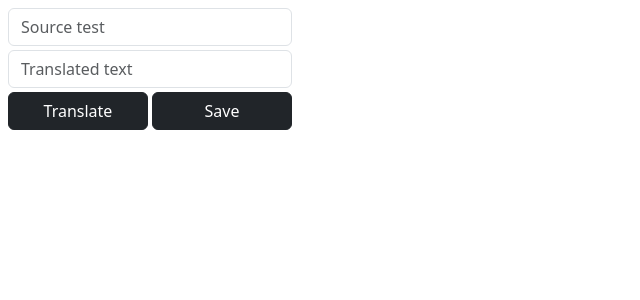
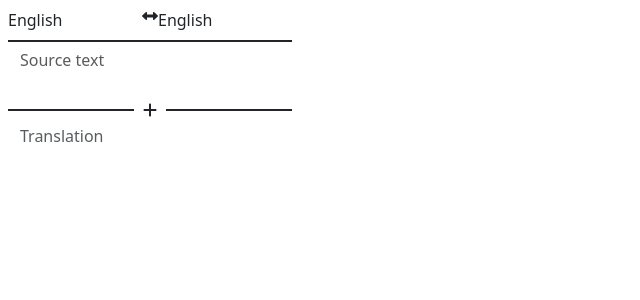
Before and after one commit to DavidOriginalnoeImya/word-learning-browser-ext, a React (Create React App) app: page / in a window 1280 px wide. Shown: the top 300 px of the page, without its empty margins (0-640 px from the left). Built offline with nearby package versions, Linux system fonts and the light colour scheme.

Commit message:
feat: правки интерфейса

```diff
--- a/package.json
+++ b/package.json
@@ -3,6 +3,9 @@
   "version": "0.1.0",
   "private": true,
   "dependencies": {
+    "@fortawesome/fontawesome-svg-core": "^6.4.2",
+    "@fortawesome/free-solid-svg-icons": "^6.4.2",
+    "@fortawesome/react-fontawesome": "^0.2.0",
     "@testing-library/jest-dom": "^5.17.0",
     "@testing-library/react": "^13.4.0",
     "@testing-library/user-event": "^13.5.0",
--- /dev/null
+++ b/src/components/AddButton.tsx
@@ -0,0 +1,31 @@
+import React from 'react';
+import {faPlus} from "@fortawesome/free-solid-svg-icons";
+import {FontAwesomeIcon} from "@fortawesome/react-fontawesome";
+
+const AddButton = () => {
+    const lineStyle = {
+        width: "100%",
+        borderBottom: "solid",
+        height: "0",
+        marginTop: "2.5%",
+        borderWidth: "2px"
+    };
+
+    const iconStyle = {
+        marginLeft: "3%",
+        marginRight: "3%",
+    };
+
+    return (
+        <div className="d-flex">
+            <div style={lineStyle}/>
+            <FontAwesomeIcon
+                icon={faPlus}
+                style={iconStyle}
+            />
+            <div style={lineStyle}/>
+        </div>
+    );
+};
+
+export default AddButton;
--- /dev/null
+++ b/src/components/LanguagePanel.tsx
@@ -0,0 +1,22 @@
+import React from 'react';
+import Select from "./Select";
+import {FontAwesomeIcon} from "@fortawesome/react-fontawesome";
+import {faArrowsAltH} from "@fortawesome/free-solid-svg-icons";
+
+const LanguagePanel = () => {
+    const panelStyle = {
+        borderBottom: "solid",
+        borderWidth: "2px",
+        display: "flex"
+    }
+
+    return (
+        <div style={panelStyle}>
+            <Select values={["English", "Russian", "Australian"]}/>
+            <FontAwesomeIcon icon={faArrowsAltH} />
+            <Select values={["English", "Russian", "Australian"]}/>
+        </div>
+    );
+};
+
+export default LanguagePanel;
--- a/src/components/Popup.tsx
+++ b/src/components/Popup.tsx
@@ -4,6 +4,12 @@ import Form from 'react-bootstrap/esm/Form';
 import {Button} from "react-bootstrap";
 import selectedStringStore from "../stores/SelectedStringStore";
 import {observer} from "mobx-react-lite";
+import Select from "./Select";
+import {faArrowsAltH, faPlus} from "@fortawesome/free-solid-svg-icons";
+import {FontAwesomeIcon} from "@fortawesome/react-fontawesome";
+import TextArea from "./TextArea";
+import AddButton from "./AddButton";
+import LanguagePanel from "./LanguagePanel";
 
 const Popup = () => {
 
@@ -20,36 +26,40 @@ const Popup = () => {
 
     return (
         <Col className="m-2">
-            <Form.Control
-                type="text"
-                placeholder="Source test"
-                onChange={e => selectedStringStore.setSelectedString(e.target.value)}
-                value={selectedStringStore.selectedString}
-                className="mb-1"
-            />
-            <Form.Control
-                type="text"
-                placeholder="Translated text"
-                onChange={e => selectedStringStore.setTranslatedString(e.target.value)}
-                value={selectedStringStore.translatedString}
-                className="mb-1"
-            />
-            <div className="d-flex">
-                <Button
-                    onClick={onTranslateBtnClicked}
-                    variant="dark"
-                    className="w-100"
-                >
-                    Translate
-                </Button>
-                <Button
-                    onClick={onSaveBtnClicked}
-                    variant="dark"
-                    className="w-100 ms-1"
-                >
-                    Save
-                </Button>
-            </div>
+            <LanguagePanel/>
+            <TextArea placeholder="Source text" />
+            <AddButton/>
+            <TextArea placeholder="Translation" />
+            {/*<Form.Control*/}
+            {/*    type="text"*/}
+            {/*    placeholder="Source test"*/}
+            {/*    onChange={e => selectedStringStore.setSelectedString(e.target.value)}*/}
+            {/*    value={selectedStringStore.selectedString}*/}
+            {/*    className="mb-1"*/}
+            {/*/>*/}
+            {/*<Form.Control*/}
+            {/*    type="text"*/}
+            {/*    placeholder="Translated text"*/}
+            {/*    onChange={e => selectedStringStore.setTranslatedString(e.target.value)}*/}
+            {/*    value={selectedStringStore.translatedString}*/}
+            {/*    className="mb-1"*/}
+            {/*/>*/}
+            {/*<div className="d-flex">*/}
+            {/*    <Button*/}
+            {/*        onClick={onTranslateBtnClicked}*/}
+            {/*        variant="dark"*/}
+            {/*        className="w-100"*/}
+            {/*    >*/}
+            {/*        Translate*/}
+            {/*    </Button>*/}
+            {/*    <Button*/}
+            {/*        onClick={onSaveBtnClicked}*/}
+            {/*        variant="dark"*/}
+            {/*        className="w-100 ms-1"*/}
+            {/*    >*/}
+            {/*        Save*/}
+            {/*    </Button>*/}
+            {/*</div>*/}
         </Col>
     );
 };
--- /dev/null
+++ b/src/components/Select.tsx
@@ -0,0 +1,58 @@
+import React, {FC, useState} from 'react';
+import {Form, ListGroup, ListGroupItem} from 'react-bootstrap';
+
+interface ISelect {
+    values: string[];
+}
+
+const Select: FC<ISelect> = ({ values }) => {
+    const getInitValue = () => {
+        return values.length > 0 ? values[0] : "";
+    }
+
+    const [value, setValue] = useState(getInitValue());
+
+    const [isValuesOpen, setIsValuesOpen] = useState(false);
+
+    const onCurrentValueClicked = () => {
+        setIsValuesOpen(!isValuesOpen);
+    }
+
+    const onNewValueClicked = (newValue: string) => {
+        setValue(newValue);
+        setIsValuesOpen(false);
+    }
+
+    const getValueStyle = (index: number) => {
+        if (values.length - 1 === index) {
+            return "";
+        }
+        return "border-bottom-0";
+    }
+
+    return (
+        <>
+            <Form.Label onClick={onCurrentValueClicked} className="w-100">
+                {value}
+            </Form.Label>
+            {
+                isValuesOpen &&
+                <ListGroup className="position-absolute rounded-0">
+                    {
+                        values.map((value, index) =>
+                            <ListGroupItem
+                                key={index}
+                                onClick={() => onNewValueClicked(value)}
+                                className={getValueStyle(index)}
+                            >
+                                {value}
+                            </ListGroupItem>
+                        )
+                    }
+                </ListGroup>
+            }
+        </>
+    );
+};
+
+export default Select;
--- /dev/null
+++ b/src/components/TextArea.tsx
@@ -0,0 +1,26 @@
+import React, {CSSProperties, FC} from 'react';
+import Form from "react-bootstrap/Form";
+
+interface ITextArea {
+    placeholder: string;
+}
+
+const TextArea: FC<ITextArea> = ({ placeholder }) => {
+    const textAreaStyle: CSSProperties = {
+        border: "none",
+        resize: "none",
+        borderRadius: "0",
+        boxShadow: "none"
+    };
+
+    return (
+        <Form.Control
+            style={textAreaStyle}
+            as="textarea"
+            rows={2}
+            placeholder={placeholder}
+        />
+    );
+};
+
+export default TextArea;
```
Also changed, not shown: 1 other file (tests, documents, lock files or other folders).
